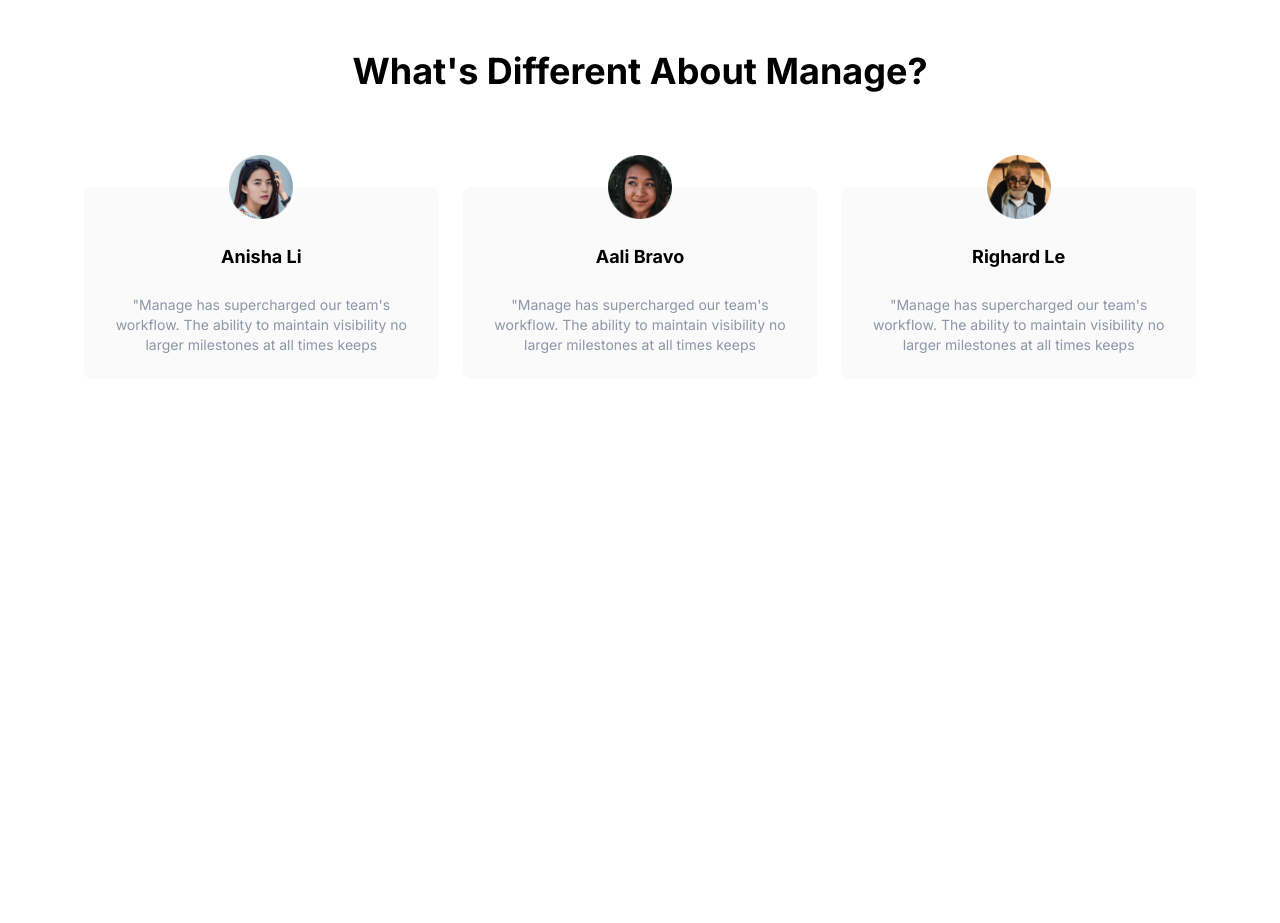
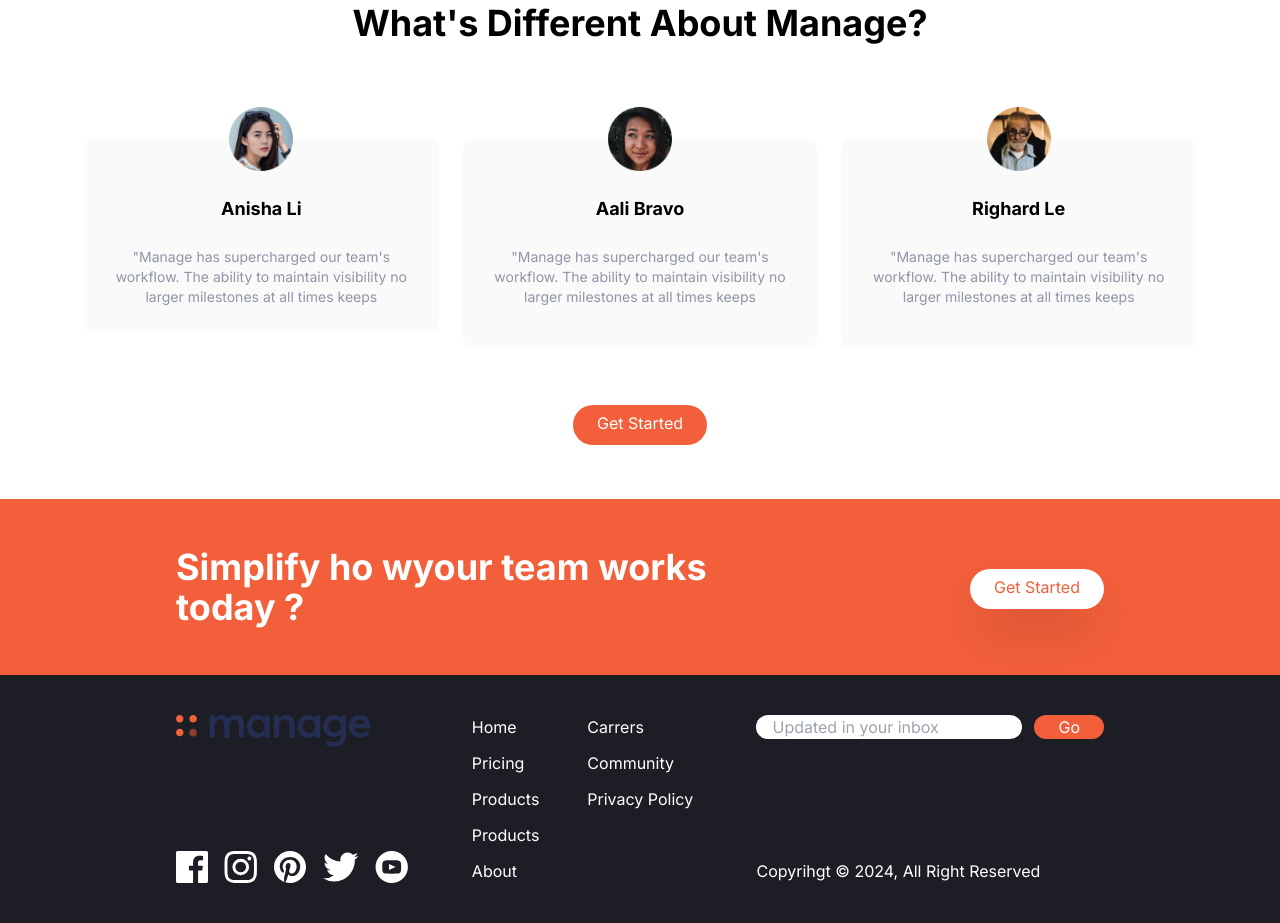
Before and after one commit to farukwebcode21/project-tailwindcss, a website: page public/index.html in a window 1280 px wide. Shown: the part 1269-2192 px from the top of the page. Before the commit the page ends 1648 px from the top, so only its background shows below. Drawn offline with nearby package versions, Linux system fonts and the light colour scheme.

Commit message:
footer section almost ok

```diff
--- a/public/index.html
+++ b/public/index.html
@@ -5,7 +5,7 @@
     <meta name="viewport" content="width=device-width, initial-scale=1.0">
     <title>Faruk Ahmad</title>
     <!-- icon -->
-   <link rel="icon" type="img/profile" href="./img/assets-portfolio-tailwindcss/profile.png">
+   <link rel="icon" type="img/profile" href="./img/images/favicon-32x32.png">
     <!-- Tailwind CSS -->
     <link rel="stylesheet" href="style.css">
     <!-- Google Font -->
@@ -81,7 +81,7 @@
                     What's different about Manage?
                 </h2>
                 <p class="max-w-sm text-center text-darkGrayishBlue md:text-left">
-                    Manage provides all the functionality your team needs, without the complexity. Our software is tailor-made for modern digital product teams
+                   Lorem ipsum dolor sit amet, consectetur adipisicing elit. A, sit nesciunt ipsa sunt at saepe fuga quibusdam nam perspiciatis, in veniam. Doloremque deleniti neque aliquid quo sit voluptatum autem similique pariatur sequi ut laboriosam ex eos, praesentium quae reprehenderit aliquam quas, harum ullam esse eum voluptas perferendis nesciunt. Expedita illum voluptatibus quisquam. Officiis nulla eum quo cupiditate corporis soluta, nam est aspernatur neque commodi. Neque, illum ducimus. Pariatur maiores expedita reiciendis accusantium atque, dolorum asperiores eaque eum nulla
                 </p>
             </div>
             <!-- Numberd List -->
@@ -100,7 +100,7 @@
                     <div>
                         <h3 class="hidden mb-4 text-lg font-bold md:block">Track company-wide progress</h3>
                         <p class="text-darkGrayishBlue">
-                            See how your day-to-day task fit into the wider vision.<br> Go from tracking progress at the milestone level all the way done to the<br>smallest of details. Never lose sight fo the bigger picture again.
+                            See how your day-to-day task fit into the wider vision. Go from tracking progress at the milestone level all the way done to the smallest of details. Never lose sight fo the bigger picture again.
                         </p>
                     </div>
                 </div>
@@ -154,27 +154,102 @@
             <!-- Testimonials Container -->
             <div class="flex flex-col mt-24 md:flex-row md:space-x-6">
                 <!-- Testimonial 1 -->
-                <div class="flex flex-col items-center p-6 space-y-6 rounded-lg bg-veryLightGray md:w-1/3">
+                <div class="flex flex-col items-center p-6 mb-4 space-y-6 rounded-lg bg-veryLightGray md:w-1/3">
                     <img src="img/images/avatar-anisha.png" class="w-16 -mt-14" alt="anisa">
                     <h5 class="text-lg font-bold">Anisha Li</h5>
                     <p class="text-sm text-darkGrayishBlue">"Manage has supercharged our team's workflow. The ability to maintain visibility no larger milestones at all times keeps</p>
                 </div>
                 <!-- Testimonial 2 -->
-                <div class="flex flex-col items-center p-6 space-y-6 rounded-lg bg-veryLightGray md:w-1/3">
+                <div class="hidden flex-col items-center p-6 space-y-6 rounded-lg bg-veryLightGray md:flex md:w-1/3">
                     <img src="img/images/avatar-ali.png" class="w-16 -mt-14" alt="anisa">
                     <h5 class="text-lg font-bold">Aali Bravo</h5>
                     <p class="text-sm text-darkGrayishBlue">"Manage has supercharged our team's workflow. The ability to maintain
                         visibility no larger milestones at all times keeps</p>
                 </div>
                 <!-- Testimonial 3-->
-                <div class="flex flex-col items-center p-6 space-y-6 rounded-lg bg-veryLightGray md:w-1/3">
+                <div class="hidden flex-col items-center p-6 space-y-6 rounded-lg bg-veryLightGray md:flex md:w-1/3">
                     <img src="img/images/avatar-richard.png" class="w-16 -mt-14" alt="anisa">
                     <h5 class="text-lg font-bold">Righard Le</h5>
                     <p class="text-sm text-darkGrayishBlue">"Manage has supercharged our team's workflow. The ability to maintain
                         visibility no larger milestones at all times keeps</p>
                 </div>
             </div>
+            <div class="my-16">
+                <!-- Button -->
+                <a href="#"
+                    class="p-3 px-6 pt-2 text-white bg-brightRed rounded-full items-baseline hover:bg-brightRedLight ">
+                    Get Started
+                </a>
+            </div>
         </div>
     </section>
+    <!-- CRA Section -->
+    <section id="cta" class="bg-brightRed">
+        <!-- Flex container -->
+        <div class="container flex flex-col items-center justify-between px-6 py-24 mx-auto space-y-12 md:py-12 md:flex-row md:space-y-0">
+            <!-- headind -->
+            <h2 class="text-5xl font-bold leading-tight text-center text-white md:text-4xl md:max-w-xl md:text-left">Simplify ho wyour team works today ?</h2>
+            <!-- Button -->
+            <div>
+                <!-- Button -->
+                <a href="#" class="p-3 px-6 pt-2 text-brightRed bg-white rounded-full shadow-2xl hover:bg-gray-300 ">
+                    Get Started
+                </a>
+            </div>
+        </div>
+    </section>
+    <!-- Footer -->
+    <footer class="bg-veryDarkBlue">
+        <!-- Flex container -->
+        <div class="container flex flex-col-reverse justify-between px-6 py-10 mx-auto space-y-8 md:flex-row md:space-y-0">
+            <!-- logo and social links container -->
+            <div class="flex flex-col-reverse items-center justify-between space-y-12 md:flex-col md:space-y-0 md:items-start">
+                <!-- logo -->
+                <div>
+                    <img src="img/images/logo.svg" class="h-8" alt="">
+                </div>
+                <!-- Social Links Container -->
+                <div class="flex  justify-center space-x-4">
+                    <!-- Link 1-->
+                    <a href="#"><img src="./img/images/icon-facebook.svg" alt="" class="h-8"/></a>
+                    <!-- Link 2-->
+                    <a href="#"><img src="./img/images/icon-instagram.svg" alt="" class="h-8" /></a>
+                    <!-- Link 3-->
+                    <a href="#"><img src="./img/images/icon-pinterest.svg" alt="" class="h-8" /></a>
+                    <!-- Link 4-->
+                    <a href="#"><img src="./img/images/icon-twitter.svg" alt="" class="h-8" /></a>
+                    <!-- Link 5-->
+                    <a href="#"><img src="./img/images/icon-youtube.svg" alt="" class="h-8" /></a>
+                </div>
+            </div>
+            <!-- List container -->
+            <div class="flex justify-around space-x-12">
+                <div class="flex flex-col space-y-3 text-white">
+                    <a href="#" class="hover:text-brightRed">Home</a>
+                    <a href="#" class="hover:text-brightRed">Pricing</a>
+                    <a href="#" class="hover:text-brightRed">Products</a>
+                    <a href="#" class="hover:text-brightRed">Products</a>
+                    <a href="#" class="hover:text-brightRed">About</a>
+                </div>
+                <div class="flex flex-col space-y-3 text-white">
+                    <a href="#" class="hover:text-brightRed">Carrers</a>
+                    <a href="#" class="hover:text-brightRed">Community</a>
+                    <a href="#" class="hover:text-brightRed">Privacy Policy</a>
+                </div>
+            </div>
+            <!-- Input Container -->
+            <div class="flex flex-col justify-between">
+                <form>
+                    <div class="flex space-x-3">
+                        <input class="flex-1 px-4 rounded-full focus:outline-none" type="text" placeholder="Updated in your inbox"/>
+                        <button class="px-6 text-white rounded-full bg-brightRed hover:bg-brightRedSupLight focus:outline-none">Go</button>
+                    </div>
+                </form>
+                <div class="hidden text-white md:block">
+                    Copyrihgt &copy; 2024, All Right Reserved
+                </div>
+            </div>
+        </div>
+    </footer>
 </body>
 </html>
```
Also changed, not shown: public/style.css.
